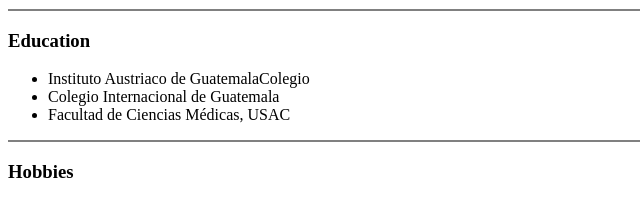
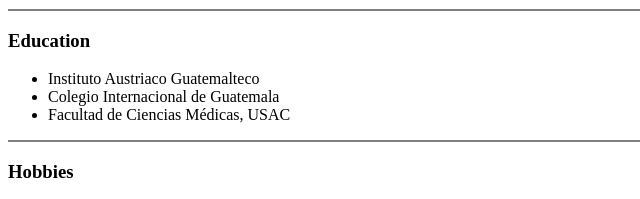
Before and after one commit to luisdiego99/CV, a plain HTML site: page index.html in a window 1280 px wide. Shown: the part 487-686 px from the top of the page, 0-640 px from the left. Drawn offline with Linux system fonts and the light colour scheme.

Commit message:
I updated the IAG name

```diff
--- a/index.html
+++ b/index.html
@@ -21,7 +21,7 @@
     <hr noshade="3", size="2">
     <h3>Education</h3>
     <ul>
-        <li>Instituto Austriaco de GuatemalaColegio</li>
+        <li>Instituto Austriaco Guatemalteco</li>
         <li>Colegio Internacional de Guatemala</li>
         <li>Facultad de Ciencias Médicas, USAC</li>
     </ul>
```
